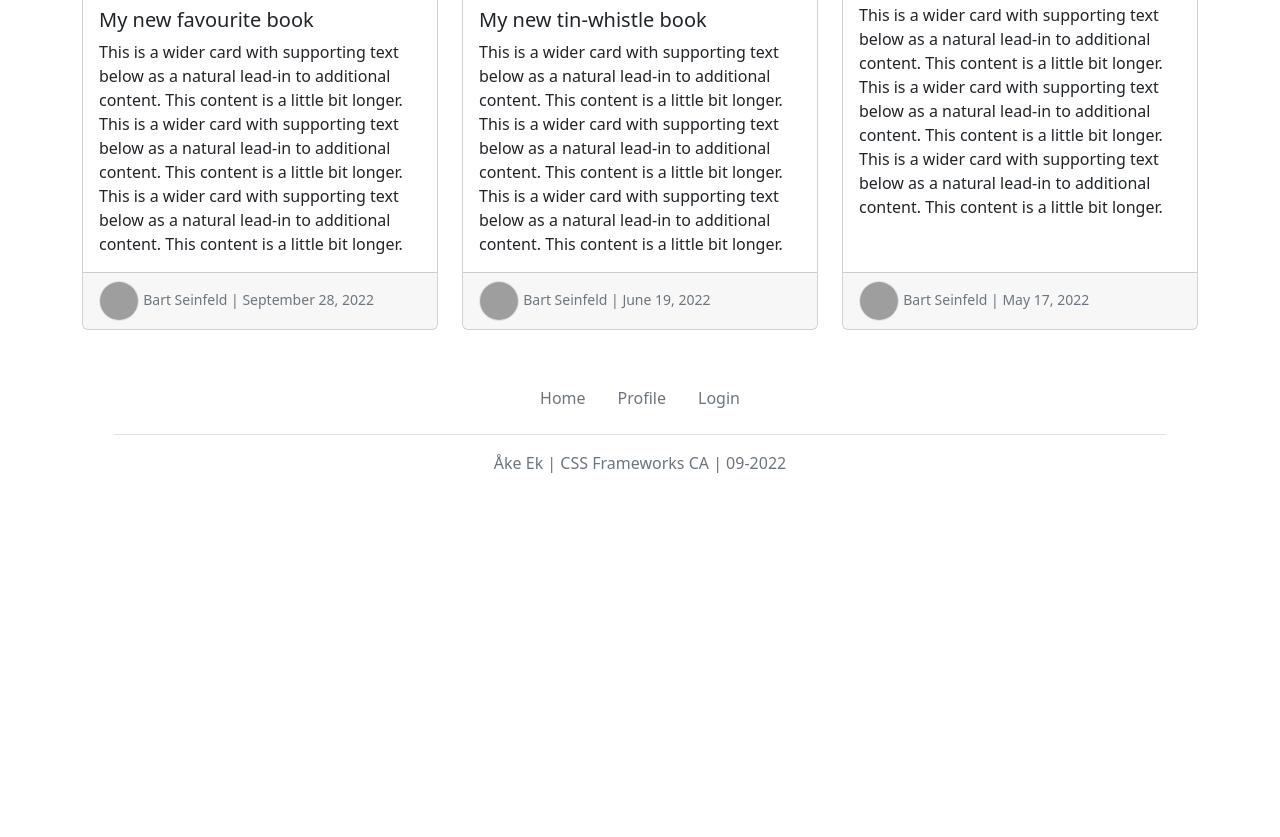
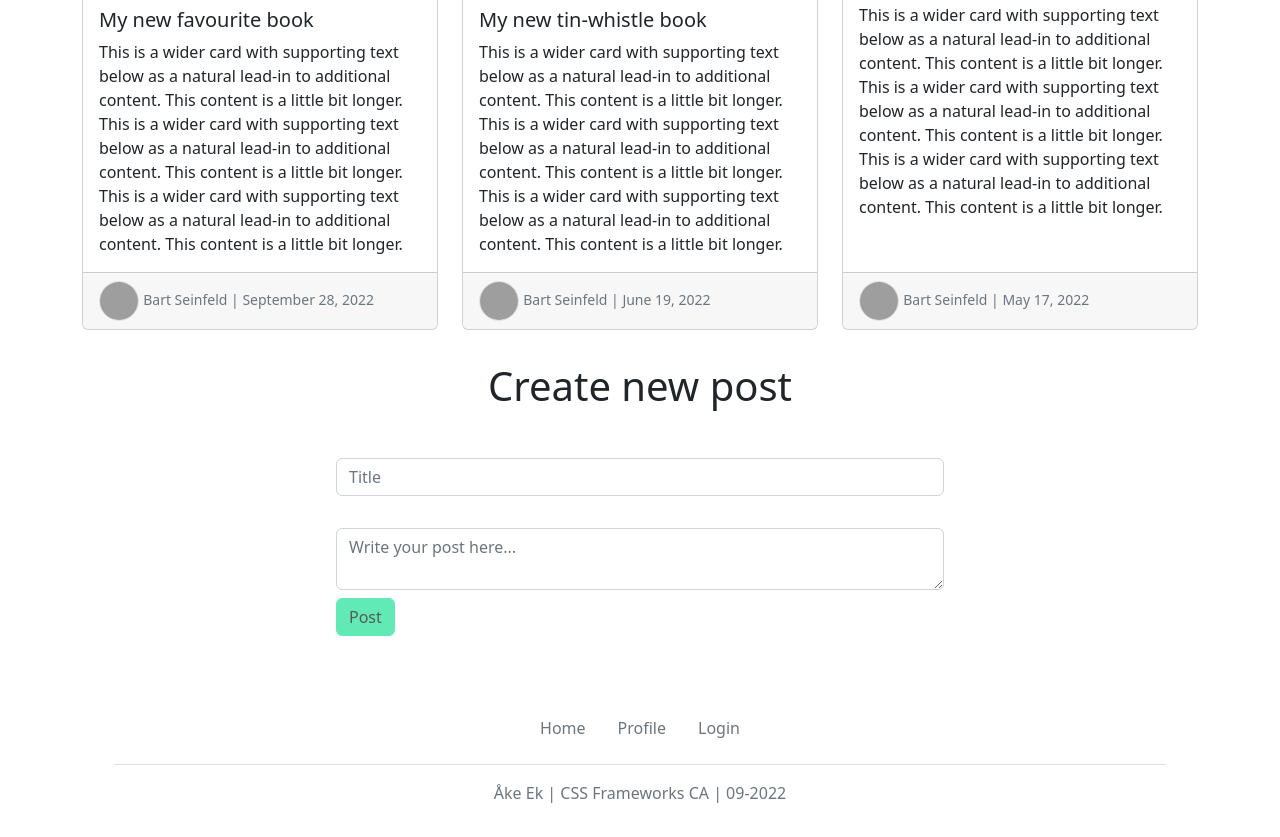
Before and after one commit to akeek/css-frameworks-ca, a website: page profile.html in a window 1280 px wide. Shown: the part 961-1798 px from the top of the page. Before the commit the page ends 1468 px from the top, so only its background shows below. Drawn offline with nearby package versions, Linux system fonts and the light colour scheme; grey boxes are pictures that could not be loaded.

Commit message:
Update profile.html

```diff
--- a/profile.html
+++ b/profile.html
@@ -123,8 +123,27 @@
             </div>
         </div>
       </div>
+  <!-- Form for new post -->
+  <div class="container p-3 w-50">
+    <h1 class="py-3 text-center">Create new post</h1>
+    <form>
+        <div class="mb-2">
+          <label for="validationTextarea" class="form-label"></label>
+          <input class="form-control" id="validationTextarea" placeholder="Title" required ></input>
+          <div class="invalid-feedback"></div>
+        </div>
 
+        <div class="mb-2">
+          <label for="validationTextarea" class="form-label"></label>
+          <textarea class="form-control" id="validationTextarea" placeholder="Write your post here..." required ></textarea>
+          <div class="invalid-feedback"></div>
+        </div>
 
+          <div class="mb-2">
+            <button class="btn btn-primary" type="submit" disabled>Post</button>
+          </div>
+      </form>
+</div>
 </main>
 <!-- Footer -->
 <div class="container">
```
